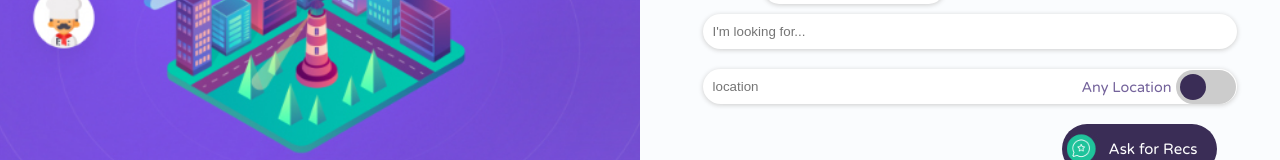
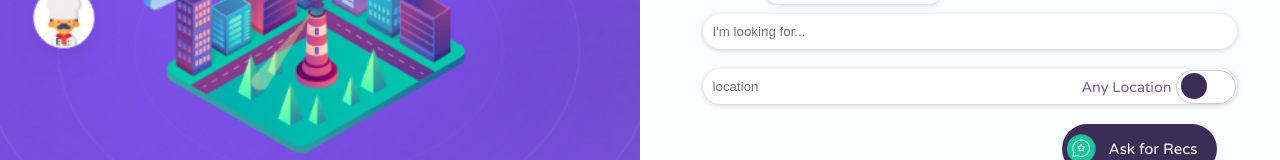
Before and after one commit to jamiesocorro/zippy-angular6, an Angular app: page / in a window 1280 px wide. Shown: the part 339-499 px from the top of the page. Built offline with nearby package versions, Linux system fonts and the light colour scheme.

Commit message:
modified css of switch

```diff
--- a/src/app/app.component.css
+++ b/src/app/app.component.css
@@ -241,7 +241,8 @@
   left: 0;
   right: 0;
   bottom: 0;
-  background-color: #ccc;
+  background-color: white;
+  border: 1px solid #ccc;
   -webkit-transition: .4s;
   transition: .4s;
 }
```
